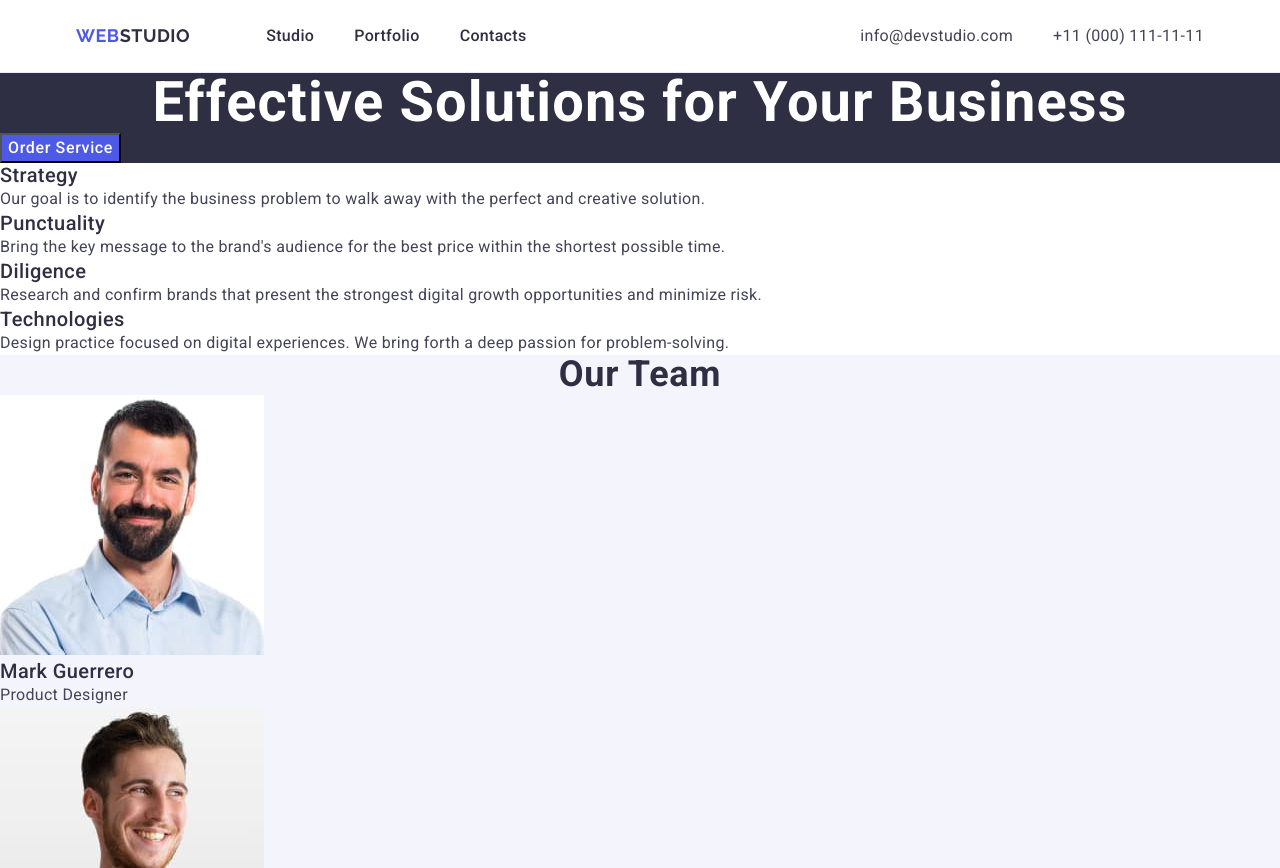
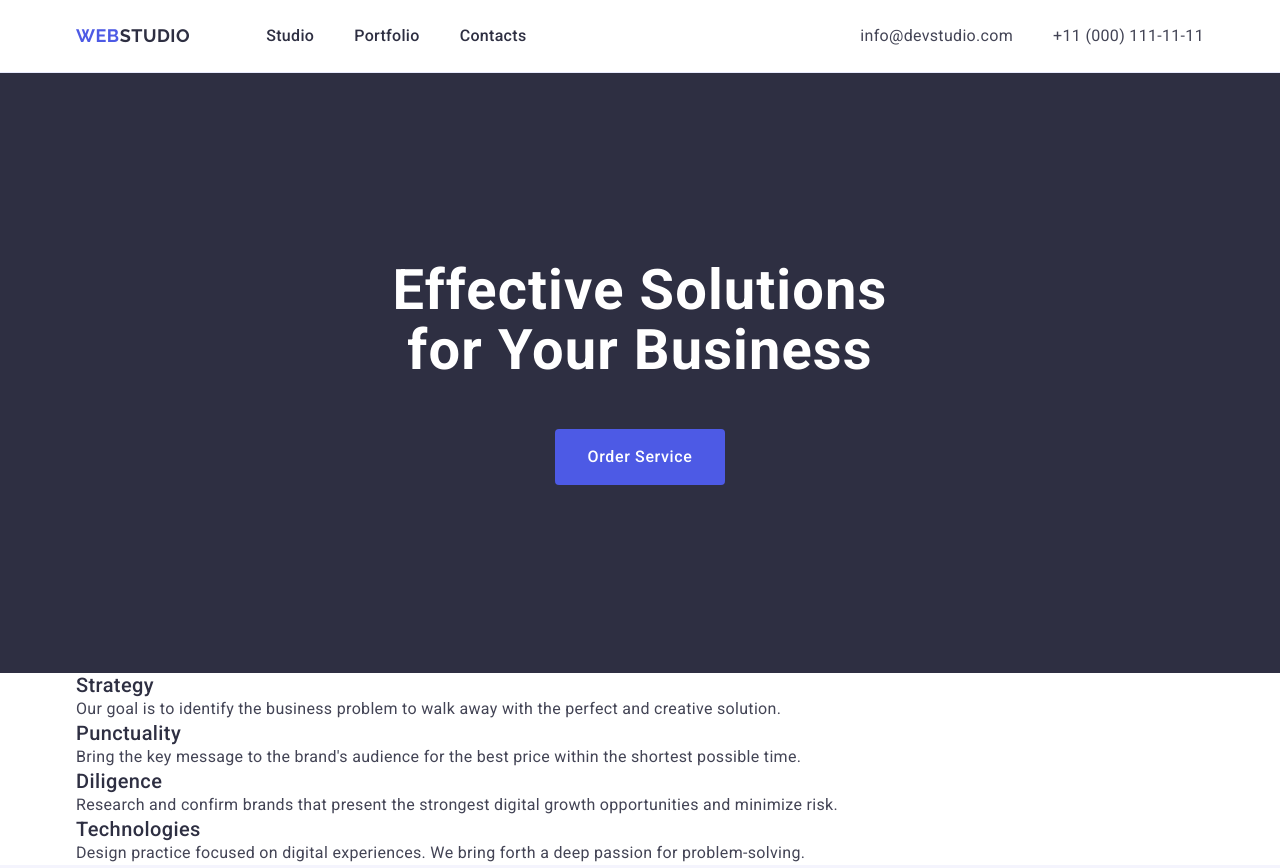
Before and after one commit to Roman3577/goit-markup-hw-03, a plain HTML site: page index.html in a window 1280 px wide. Shown: the top 868 px of the page. Drawn offline with nearby package versions, Linux system fonts and the light colour scheme.

Commit message:
add markup the first section

```diff
--- a/css/styles.css
+++ b/css/styles.css
@@ -124,10 +124,17 @@ color: #404bbf;
 }
 
 .first-screen {
+
     background-color: #2e2f42;
+    padding-bottom: 188px;
 }
 
 .title {
+    padding-top: 188px;
+    padding-bottom: 48px;
+    max-width: 496px;
+   margin-left: auto;
+   margin-right: auto;
     font-weight: 700;
         font-size: 56px;
         line-height: 1.07;
@@ -137,6 +144,13 @@ color: #404bbf;
 }
 
 .title-button {
+   display: block;
+    border: 0px solid;
+margin-left: auto;
+margin-right: auto;
+    border-radius: 4px;
+    padding: 16px 32px;
+        min-width: 169px;
     cursor: pointer;
     background-color:#4d5ae5;
     font-weight: 500;
@@ -148,6 +162,8 @@ color: #404bbf;
  .title-button:focus{
     background-color: #404bbf;
  }
+
+
 
 
 
--- a/index.html
+++ b/index.html
@@ -37,11 +37,14 @@
     </header>
         <main>
       <section class="first-screen">
+        <div class="container">
         <h1 class="title">Effective Solutions
         for Your Business</h1>
-        <button class="title-button " type="button">Order Service</button>
+        <button class="title-button  " type="button">Order Service</button>
       </section>
+      </div>
       <section>
+        <div class="container">
         <h2  hidden>/</h2>
         <ul>
             <li>
@@ -69,8 +72,10 @@
                       passion for problem-solving.</p>
                     </li>
                     </ul>
+                    </div>
       </section>
       <section class="team-description">
+        <div class="container">
         <h2 class="page-title" >Our Team</h2>
         <ul class="team-list">
             <li class="team-item"><img src="./images/img-3.jpg" alt="Mark Guerrero" width="264">
@@ -86,8 +91,10 @@
             <h3 class="title-description">Daniel Wilson</h3>
         <p  class="description-item">UI Designer</p></li>
         </ul>
+        </div>
       </section>
       <section>
+        <div class="container">
         <h2 class="page-title">Our Portfolio</h2>
 <ul>
        <li> <img src="./images/img-5.jpg" alt="banking app" width="360">
@@ -114,14 +121,17 @@
           <h3 class="title-description">Online Courses</h3>
           <p class="description-item">Marketing</p></li>
           </ul>
+          </div>
       </section>
 
     </main>
     <footer class="page-footer">
+      <div class="container">
         <a class="logo footer-logo" href="./index.html">Web<span class="logo-part">Studio</span></a>
       <p class="description-footer">Increase the flow of customers and
         sales for your business with digital
          marketing & growth solutions.</p>
+        </div>
     </footer>
 </body>
 </html>
```
